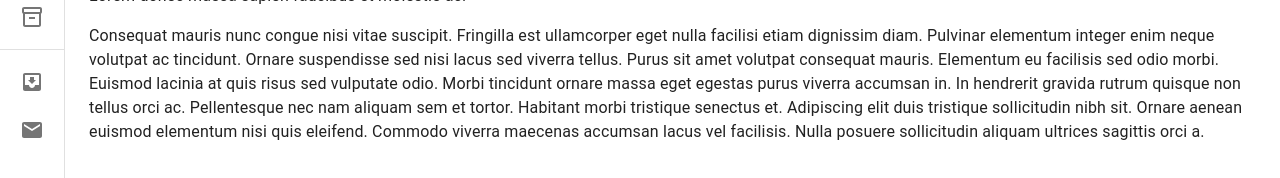
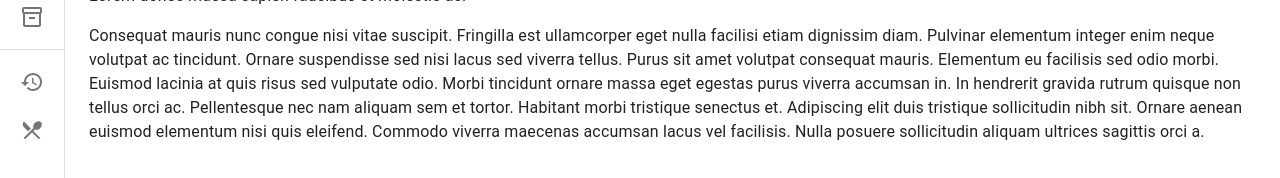
Before and after one commit to rafaelc-rb/vale-do-chopp, a Next.js app in the folder web-frontend/: page / in a window 1280 px wide. Shown: the part 224-402 px from the top of the page. Built offline with nearby package versions, Linux system fonts and the light colour scheme.

Commit message:
feat icons update

```diff
--- a/web-frontend/components/main-component/menu.tsx
+++ b/web-frontend/components/main-component/menu.tsx
@@ -17,11 +17,11 @@ import ListItem from "@mui/material/ListItem";
 import ListItemButton from "@mui/material/ListItemButton";
 import ListItemIcon from "@mui/material/ListItemIcon";
 import ListItemText from "@mui/material/ListItemText";
-import InboxIcon from "@mui/icons-material/MoveToInbox";
-import MailIcon from "@mui/icons-material/Mail";
 import AttachMoneyOutlinedIcon from "@mui/icons-material/AttachMoneyOutlined";
 import DashboardOutlinedIcon from "@mui/icons-material/DashboardOutlined";
 import Inventory2OutlinedIcon from "@mui/icons-material/Inventory2Outlined";
+import HistoryOutlinedIcon from "@mui/icons-material/HistoryOutlined";
+import LocalDiningOutlinedIcon from "@mui/icons-material/LocalDiningOutlined";
 
 const drawerWidth = 240;
 
@@ -184,7 +184,8 @@ export default function MiniDrawer() {
                     justifyContent: "center",
                   }}
                 >
-                  {index % 2 === 0 ? <InboxIcon /> : <MailIcon />}
+                  {index === 0 && <HistoryOutlinedIcon />}
+                  {index === 1 && <LocalDiningOutlinedIcon />}
                 </ListItemIcon>
                 <ListItemText primary={text} sx={{ opacity: open ? 1 : 0 }} />
               </ListItemButton>
```
